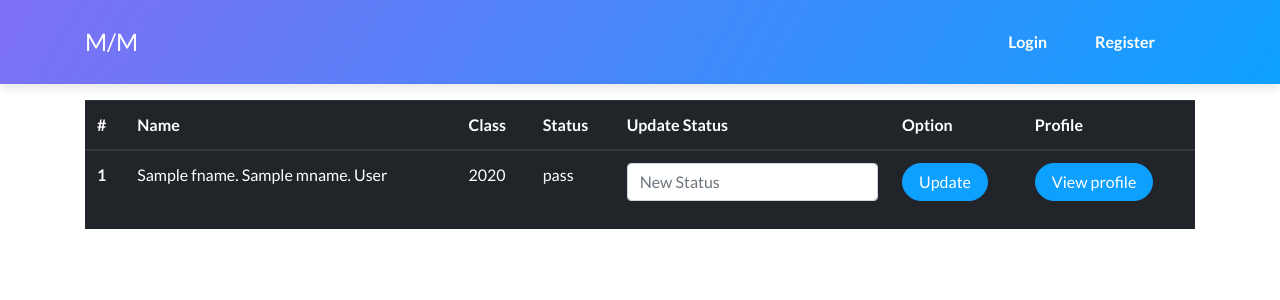
After one commit to meetyourvallabh/mentor_mentee, a Flask app: page /mentee_status/1 in a window 1280 px wide. The commit adds this page. Shown: the top 300 px of the page. Run offline with Flask 2, Linux system fonts and the light colour scheme; a database or web service that is not in the repository returns one stand-in record (values such as "Sample title"); some libraries are stand-ins or nearby versions.

Commit message:
mtee status updated by mtor

```diff
--- a/app.py
+++ b/app.py
@@ -912,6 +912,21 @@ def logout():
         flash('You are not Logged in','secondary')
         return redirect(url_for('login'))
 
+@app.route('/mentee_status/<email>', methods=['GET','POST'])
+def mentee_status(email):
+    users = mongo.db.users
+    if request.method == 'POST':
+        if request.form['status']:
+            print("email----{}".format(email))
+            print(len(request.form['status']))
+            users.update_one({"email":email},{"$set":{"status":request.form['status']}},upsert=True)
+        return redirect(url_for('mentee_status',email=session['email']))
+    else:
+        all_mentee = users.find({"mentor_email":email})
+        return render_template("mentee_status.html",mentees=all_mentee)
+
+
+
 
 
 
--- a/templates/includes/_navbar.html
+++ b/templates/includes/_navbar.html
@@ -1,91 +1,132 @@
-<meta charset="utf-8">
-<meta name="viewport" content="width=device-width, initial-scale=1.0">
+<meta charset="utf-8" />
+<meta name="viewport" content="width=device-width, initial-scale=1.0" />
 <title>Home - Brand</title>
-<link rel="stylesheet" href="{{url_for('static',filename='assets/bootstrap/css/bootstrap.min.css')}}">
-<link rel="stylesheet" href="https://fonts.googleapis.com/css?family=Lato:300,400,700">
-<link rel="stylesheet" href="https://cdnjs.cloudflare.com/ajax/libs/font-awesome/4.7.0/css/font-awesome.min.css">
-<link rel="stylesheet" href="https://cdnjs.cloudflare.com/ajax/libs/ionicons/2.0.1/css/ionicons.min.css">
+<link
+  rel="stylesheet"
+  href="{{url_for('static',filename='assets/bootstrap/css/bootstrap.min.css')}}"
+/>
+<link
+  rel="stylesheet"
+  href="https://fonts.googleapis.com/css?family=Lato:300,400,700"
+/>
+<link
+  rel="stylesheet"
+  href="https://cdnjs.cloudflare.com/ajax/libs/font-awesome/4.7.0/css/font-awesome.min.css"
+/>
+<link
+  rel="stylesheet"
+  href="https://cdnjs.cloudflare.com/ajax/libs/ionicons/2.0.1/css/ionicons.min.css"
+/>
 
-<link rel="stylesheet"
-    href="https://cdnjs.cloudflare.com/ajax/libs/simple-line-icons/2.4.1/css/simple-line-icons.min.css">
+<link
+  rel="stylesheet"
+  href="https://cdnjs.cloudflare.com/ajax/libs/simple-line-icons/2.4.1/css/simple-line-icons.min.css"
+/>
 <script src="https://cdnjs.cloudflare.com/ajax/libs/jquery/3.2.1/jquery.min.js"></script>
 <script src="https://cdnjs.cloudflare.com/ajax/libs/twitter-bootstrap/4.1.0/js/bootstrap.bundle.min.js"></script>
-<link rel="stylesheet" href="{{url_for('static',filename='assets/css/styles.min.css')}}">
-
+<link
+  rel="stylesheet"
+  href="{{url_for('static',filename='assets/css/styles.min.css')}}"
+/>
 
 <script src="{{url_for('static',filename='assets/js/script.min.js')}}"></script>
 
-<nav class="navbar navbar-dark navbar-expand-lg fixed-top bg-white portfolio-navbar gradient">
-    <div class="container"><a class="navbar-brand logo" href="{{url_for('index')}}">M/M</a><button
-            class="navbar-toggler" data-toggle="collapse" data-target="#navbarNav"><span class="sr-only">Toggle
-                navigation</span><span class="navbar-toggler-icon"></span></button>
+<nav
+  class="navbar navbar-dark navbar-expand-lg fixed-top bg-white portfolio-navbar gradient"
+>
+  <div class="container">
+    <a class="navbar-brand logo" href="{{url_for('index')}}">M/M</a
+    ><button
+      class="navbar-toggler"
+      data-toggle="collapse"
+      data-target="#navbarNav"
+    >
+      <span class="sr-only">Toggle navigation</span
+      ><span class="navbar-toggler-icon"></span>
+    </button>
     <div class="collapse navbar-collapse" id="navbarNav">
       <ul class="nav navbar-nav ml-auto">
-                {% if session.logged_in %}
-
-                {% if session.type in ['hod', 'admin'] %}
+        {% if session.logged_in %} {% if session.type in ['hod', 'admin'] %}
         <li class="nav-item" role="presentation">
-                    <a class="nav-link active" href="{{url_for('add_mentor')}}">Add Mentor</a>
+          <a class="nav-link active" href="{{url_for('add_mentor')}}"
+            >Add Mentor</a
+          >
         </li>
-                {% endif %}
-
-                {% if session.type == 'admin' %}
+        {% endif %} {% if session.type == 'admin' %}
         <li class="nav-item" role="presentation">
           <a class="nav-link active" href="{{url_for('add_hod')}}">Add HOD</a>
         </li>
-                {% endif %}
-
-                {% if session.type in ['mentor'] %}
+        {% endif %} {% if session.type in ['mentor'] %}
         <li class="nav-item" role="presentation">
           <a class="nav-link active" href="{{url_for('meetings')}}">Meetings</a>
         </li>
         <li class="nav-item" role="presentation">
-                    <a class="nav-link active" href="{{url_for('add_mentee')}}">Add Mentee</a>
+          <a class="nav-link active" href="{{url_for('add_mentee')}}"
+            >Add Mentee</a
+          >
         </li>
         <li class="nav-item" role="presentation">
-                    <a class="nav-link active" href="{{url_for('meeting_request')}}">Meeting Requests</a>
+          <a class="nav-link active" href="{{url_for('meeting_request')}}"
+            >Meeting Requests</a
+          >
         </li>
-                {% endif %}
-                {% if session.type in ['admin','hod','mentor'] %}
+        {% endif %} {% if session.type in ['admin','hod','mentor'] %}
         <li class="nav-item" role="presentation">
-                    <a class="nav-link active" href="{{url_for('send_mail')}}">Send Mail</a>
+          <a class="nav-link active" href="{{url_for('send_mail')}}"
+            >Send Mail</a
+          >
         </li>
-                {% endif %}
-                {% if session.type in ['mentee'] %}
+        {% endif %} {% if session.type in ['mentee'] %}
         <li class="nav-item" role="presentation">
-                    <a class="nav-link active" href="{{url_for('documents')}}">Documents</a>
+          <a class="nav-link active" href="{{url_for('documents')}}"
+            >Documents</a
+          >
         </li>
         <li class="nav-item" role="presentation">
-                    <a class="nav-link active" href="{{url_for('achievements')}}">Achievements</a>
+          <a class="nav-link active" href="{{url_for('achievements')}}"
+            >Achievements</a
+          >
         </li>
-                {% endif %}
-                {% if session.type in ['hod','admin','mentor'] %}
+        {% endif %} {% if session.type in ['hod','admin','mentor'] %}
         <li class="nav-item" role="presentation">
-                    <a class="nav-link active" href="{{url_for('dashboard')}}">Dashboard</a>
+          <a class="nav-link active" href="{{url_for('dashboard')}}"
+            >Dashboard</a
+          >
         </li>
-                {% endif %}
-
-
-                {% endif %}
-                {% if session.fname %}
+        {% endif %} {% endif %} {% if session.fname %}
         <li class="dropdown">
-                    <a class="dropdown-toggle nav-link dropdown-toggle" data-toggle="dropdown" aria-expanded="false"
-                        href="#">{{session.fname}} </a>
+          <a
+            class="dropdown-toggle nav-link dropdown-toggle"
+            data-toggle="dropdown"
+            aria-expanded="false"
+            href="#"
+            >{{session.fname}}
+          </a>
           <div class="dropdown-menu dropdown-menu-right" role="menu">
             {% if session.type == 'admin' %}
-                        <a class="dropdown-item" role="presentation" href="{{url_for('manage_subjects')}}">Manage
-                            Subjects</a>
+            <a
+              class="dropdown-item"
+              role="presentation"
+              href="{{url_for('manage_subjects')}}"
+              >Manage Subjects</a
+            >
+            {% endif %} {% if session.type == 'mentee' %}
+            <a
+              class="dropdown-item"
+              role="presentation"
+              href="{{url_for('profile')}}"
+              >Profile</a
+            >
             {% endif %}
-                        {% if session.type == 'mentee' %}
-                        <a class="dropdown-item" role="presentation" href="{{url_for('profile')}}">Profile</a>
-                        {% endif %}
-                        <a class="dropdown-item" role="presentation" href="{{url_for('logout')}}">Log Out</a>
-
+            <a
+              class="dropdown-item"
+              role="presentation"
+              href="{{url_for('logout')}}"
+              >Log Out</a
+            >
           </div>
         </li>
-                {% endif %}
-
-                {% if not session.logged_in %}
+        {% endif %} {% if not session.logged_in %}
         <li class="nav-item">
           <a class="nav-link" href="{{url_for('login')}}">Login</a>
         </li>
--- /dev/null
+++ b/templates/mentee_status.html
@@ -0,0 +1,59 @@
+{% extends 'layout.html' %} {% block body %}
+
+<div style="margin-top:100px;">
+  <div class="container">
+    <table class="table table-hover table-dark">
+      <thead>
+        <tr>
+          <th scope="col">#</th>
+          <th scope="col">Name</th>
+          <th scope="col">Class</th>
+          <th scope="col">Status</th>
+          <th scope="col">Update Status</th>
+          <th scope="col">Option</th>
+          <th scope="col">Profile</th>
+        </tr>
+      </thead>
+      <tbody>
+        {% for mentee in mentees %}
+        <tr>
+          <th scope="row">{{loop.index}}</th>
+          <td>{{mentee.fname}}. {{mentee.mname[0]}}. {{mentee.lname}}</td>
+          <td>{{mentee.year}}</td>
+          <td>{{mentee.status}}</td>
+          <td>
+            <form
+              action="{{url_for('mentee_status',email=mentee.email)}}"
+              method="POST"
+            >
+              <div class="form-group">
+                <input
+                  class="form-control"
+                  type="text"
+                  name="status"
+                  id="status"
+                  placeholder="New Status"
+                />
+              </div>
+            </td>
+            <td>
+              <button class="btn btn-primary"
+              >
+                Update
+              </button>
+            </form>
+            </td>
+            <td>
+              <a
+                class="btn btn-primary"
+                href="{{url_for('view_profile',email=mentee.email)}}"
+                >View profile</a
+              >
+            </td>
+          </tr>
+          {% endfor %}
+        </tbody>
+      </table>
+  </div>
+</div>
+{% endblock %}
```
Also changed, not shown: templates/add_mentee.html (+6 -2 lines). Lines whose indentation alone changed are shown as unchanged.
